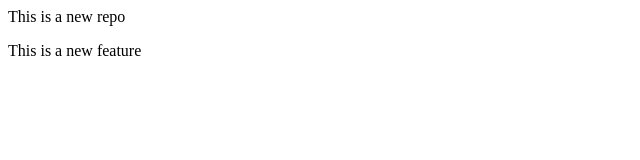
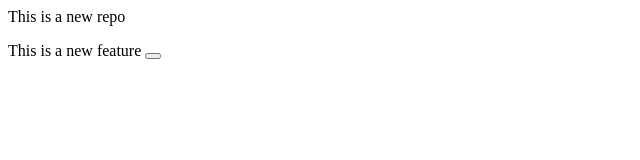
Before and after one commit to Anurag3881/local-repo, a plain HTML site: page index.html in a window 1280 px wide. Shown: the full height of the page, 0-640 px from the left. Drawn offline with Linux system fonts and the light colour scheme.

Commit message:
new Button added

```diff
--- a/index.html
+++ b/index.html
@@ -1,2 +1,2 @@
 <p>This is a new repo</p>
-<p>This is a new feature</p>
+<p>This is a new feature <button></button></p>
```
